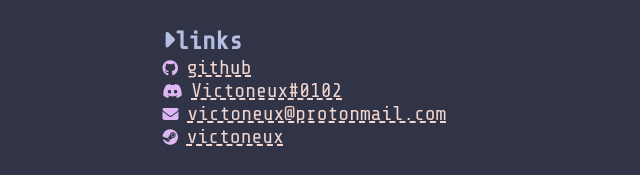
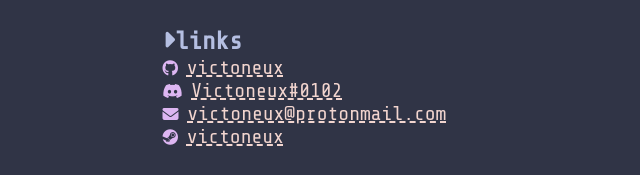
Before and after one commit to victoneux/victoneux.github.io, a plain HTML site: page index.html in a window 1280 px wide. Shown: the part 424-599 px from the top of the page, 0-640 px from the left. Drawn offline with nearby package versions, Linux system fonts and the light colour scheme.

Commit message:
change github to be consistent

```diff
--- a/index.html
+++ b/index.html
@@ -46,7 +46,7 @@
             </section>
             <section id="links">
                 <h1><i class="fa-solid fa-caret-right"></i>links</h1>
-                <i class="fab fa-github info_icons"></i> <a href="https://github.com/victoneux">github</a><br/>
+                <i class="fab fa-github info_icons"></i> <a href="https://github.com/victoneux">victoneux</a><br/>
                 <i class="fab fa-discord info_icons"></i> <a href="https://discord.com/users/742193269655601272">Victoneux#0102</a><br/>
                 <i class="fa-solid fa-envelope info_icons"></i> <a href="mailto:victoneux@protonmail.com">victoneux@protonmail.com</a><br/>
                 <i class="fa-brands fa-steam info_icons"></i> <a href="https://steamcommunity.com/id/victoneux/">victoneux</a>
```
